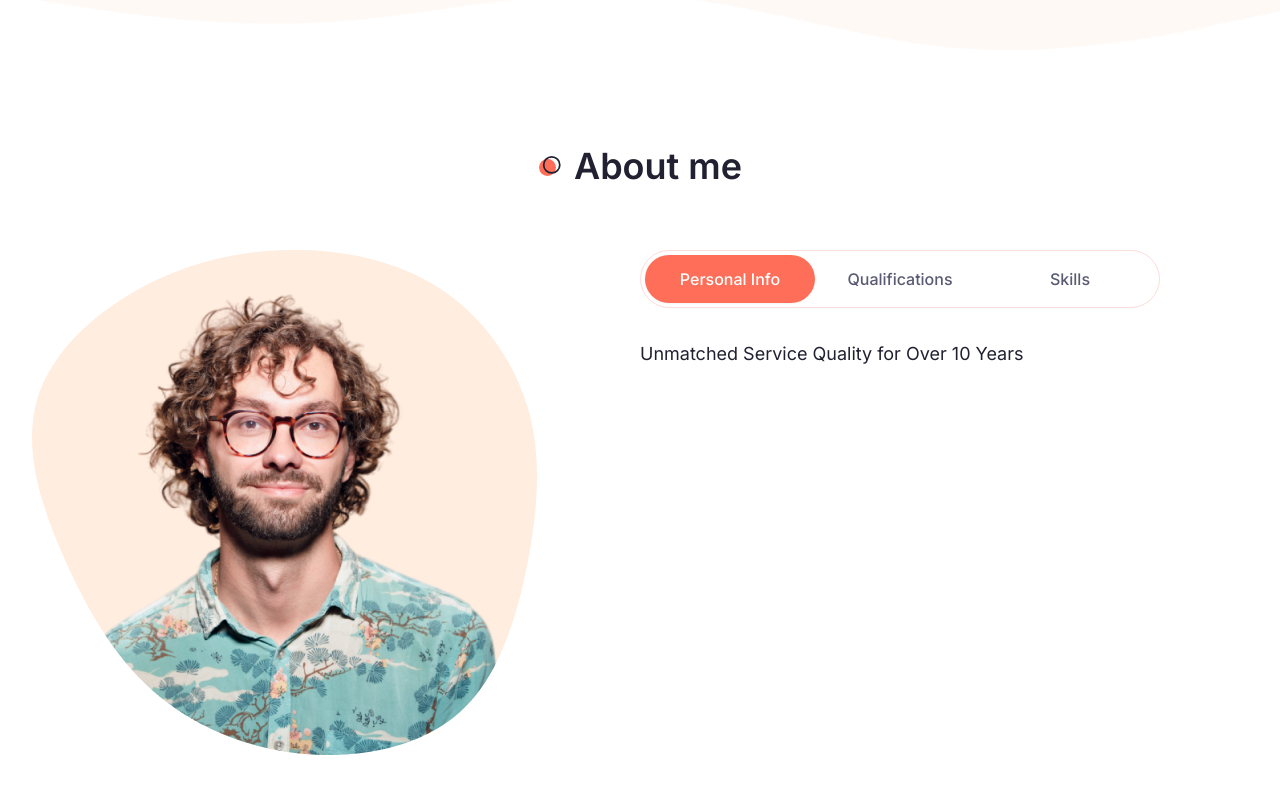
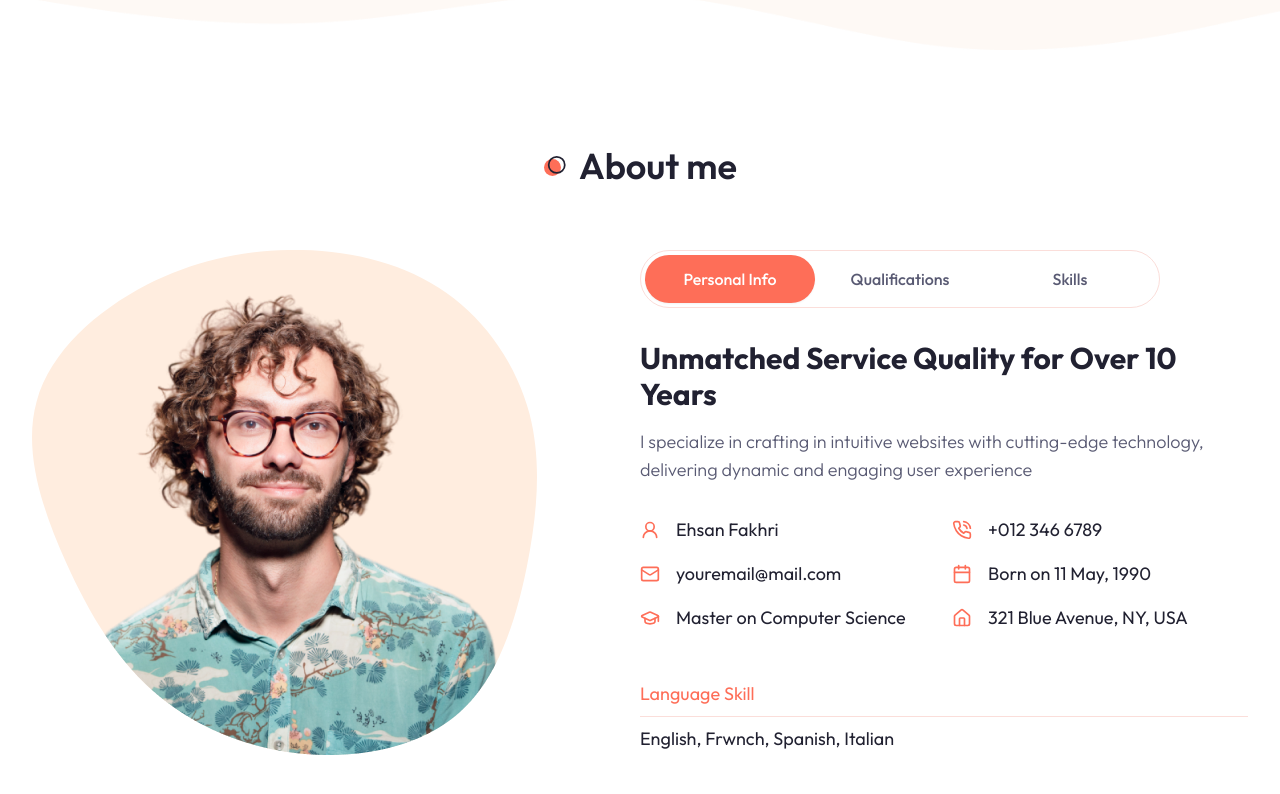
Before and after one commit to ehsanfakhri/full-stack-app, a Next.js app: page / in a window 1280 px wide. Shown: the part 736-1530 px from the top of the page. Built offline with nearby package versions, Linux system fonts and the light colour scheme.

Commit message:
update About components

```diff
--- a/app/globals.css
+++ b/app/globals.css
@@ -66,6 +66,18 @@
   @apply text-6xl xl:text-[72px] xl:leading-[80px] tracking-[-2px] font-bold;
 }
 
+.h2 {
+  @apply text-4xl font-bold;
+}
+
+.h3 {
+  @apply text-3xl font-bold;
+}
+
+.h4 {
+  @apply text-[22px] font-semibold;
+}
+
 .subtitle {
   @apply text-muted-foreground text-lg mb-8 font-light;
 }
--- a/app/layout.tsx
+++ b/app/layout.tsx
@@ -1,5 +1,5 @@
 import type { Metadata } from "next";
-import { Inter } from "next/font/google";
+import { Outfit } from "next/font/google";
 import "./globals.css";
 
 // components
@@ -9,7 +9,7 @@
 // theme provider
 import { ThemeProvider } from "@/components/ThemeProvider";
 
-const inter = Inter({ subsets: ["latin"] });
+const outfit = Outfit({ subsets: ["latin"] });
 
 export const metadata: Metadata = {
   title: "ParrotWeb",
@@ -23,7 +23,7 @@
 }>) {
   return (
     <html lang="en">
-      <body className={inter.className}>
+      <body className={outfit.className}>
         <ThemeProvider attribute="class" defaultTheme="light">
           <Header />
           {children}
--- a/components/About.tsx
+++ b/components/About.tsx
@@ -101,24 +101,33 @@
   },
 ];
 
-interface IData {
-  data: object;
-}
-
-interface IObjet {
-  title: String;
-  data: Array<IData>;
-}
-
-interface IgetDataProps {
-  arr: Array<IObjet>;
-  title: String;
-}
+type IQualificationData =
+  | {
+      title: string;
+      data: {
+        university: string;
+        qualification: string;
+        years: string;
+      }[];
+    }
+  | {
+      title: string;
+      data: {
+        company: string;
+        qualification: string;
+        years: string;
+      }[];
+    }
+  | undefined;
 
 const About = () => {
-  const getData = ({ arr, title }: IgetDataProps) => {
-    return arr.find((item) => item.title === title);
+  const getData = (
+    arr: IQualificationData[],
+    title: string
+  ): IQualificationData => {
+    return arr.find((item) => item?.title === title);
   };
+
   return (
     <section className="xl:h-[860px] pb-12 xl:py-24">
       <div className="container mx-auto">
@@ -154,12 +163,55 @@
               <div className="text-lg mt-12 xl:mt-8">
                 {/* personal */}
                 <TabsContent value="personal">
-                  <div>
-                    <h3>Unmatched Service Quality for Over 10 Years</h3>
+                  <div className="text-center xl:text-left">
+                    <h3 className="h3 mb-4">
+                      Unmatched Service Quality for Over 10 Years
+                    </h3>
+                    <p className="subtitle max-w-xl mx-auto xl:mx-0">
+                      I specialize in crafting in intuitive websites with
+                      cutting-edge technology, delivering dynamic and engaging
+                      user experience
+                    </p>
+                    {/* icons */}
+                    <div className="grid xl:grid-cols-2 gap-4 mb-12">
+                      {infoData.map((item, index) => (
+                        <div
+                          className="flex items-center gap-x-4 mx-auto xl:mx-0"
+                          key={index}
+                        >
+                          <div className="text-primary">{item.icon}</div>
+                          <div>{item.text}</div>
+                        </div>
+                      ))}
+                    </div>
+                    {/* languages */}
+                    <div className="flex flex-col gap-y-2">
+                      <div className="text-primary">Language Skill</div>
+                      <div className="border-b border-border"></div>
+                      <div>English, Frwnch, Spanish, Italian</div>
+                    </div>
                   </div>
+                  {/* qualifications */}
                 </TabsContent>
                 <TabsContent value="qualifications">
-                  qualifications info
+                  <div>
+                    <h3>My Awesome Journey</h3>
+                    {/* experience & education Wrapper */}
+                    <div>
+                      {/* experience */}
+                      <div>
+                        <div>
+                          <Briefcase />
+                          <div>
+                            {getData(qualificationData, "experience")?.title}
+                          </div>
+                        </div>
+                      </div>
+
+                      {/* education */}
+                      <div>education</div>
+                    </div>
+                  </div>
                 </TabsContent>
                 <TabsContent value="skills">skills info</TabsContent>
               </div>
--- a/components/Badge.tsx
+++ b/components/Badge.tsx
@@ -4,11 +4,11 @@
 import CountUp from "react-countup";
 
 interface IBadgeProps {
-  containerStyles: String;
+  containerStyles: string;
   icon: JSX.Element;
   endCountNum: number;
-  endCounttext?: String;
-  badgetext: String;
+  endCounttext?: string;
+  badgetext: string;
 }
 
 const Badge = ({
--- a/components/Socials.tsx
+++ b/components/Socials.tsx
@@ -34,8 +34,8 @@
 ];
 
 interface ISocialsProps {
-  containerStyles?: String;
-  iconsStyles?: String;
+  containerStyles?: string;
+  iconsStyles?: string;
 }
 
 const Socials = ({ containerStyles, iconsStyles }: ISocialsProps) => {
```
